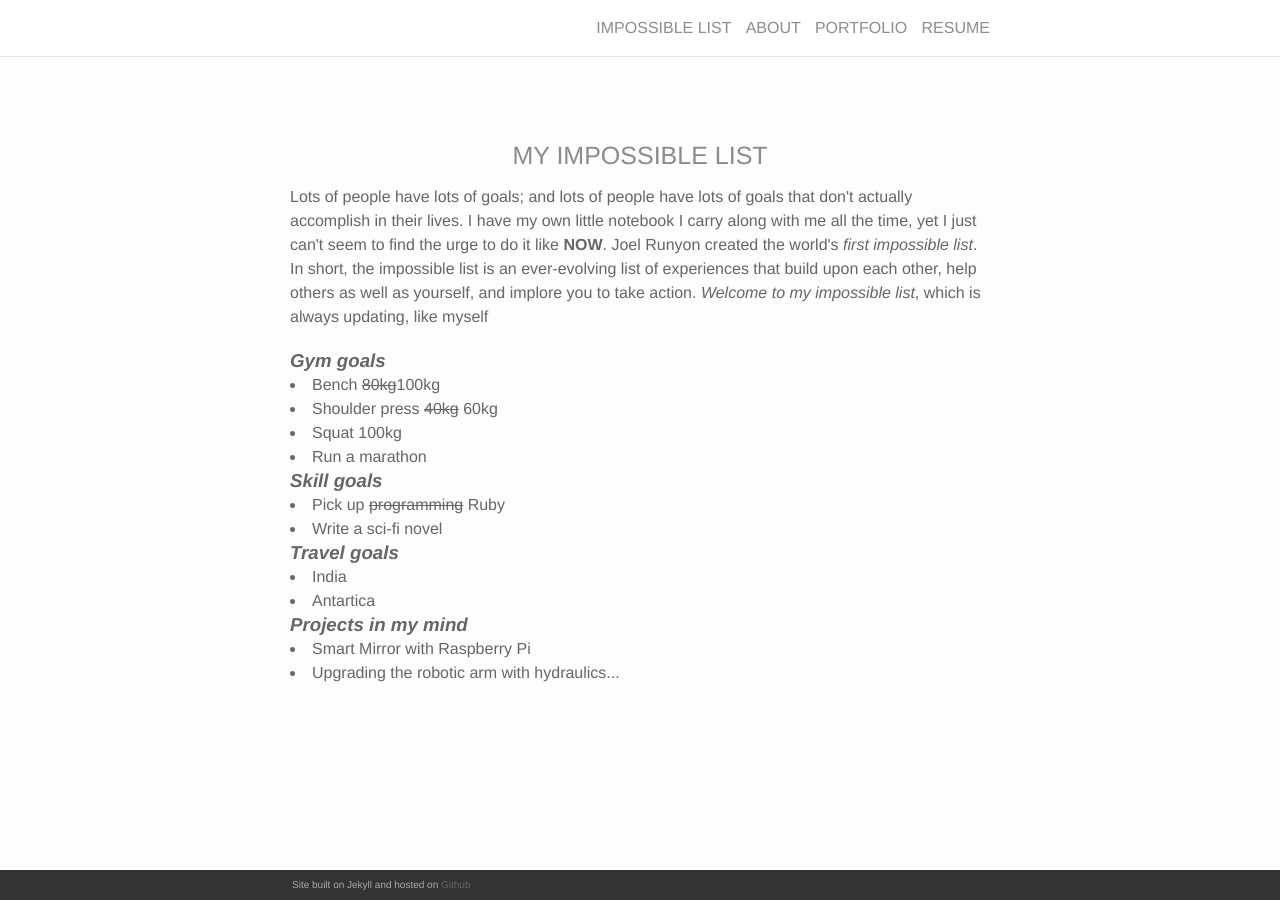
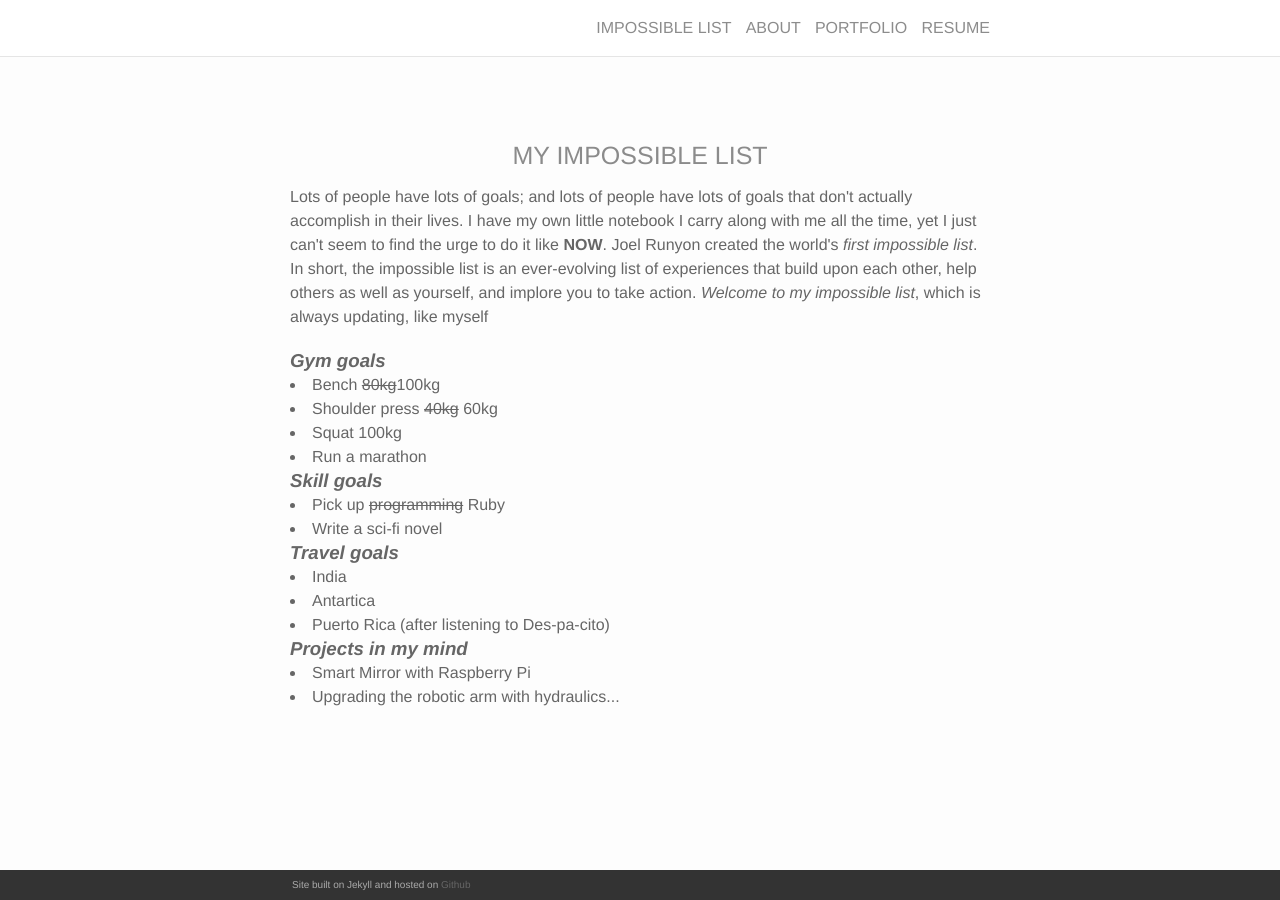
Before and after one commit to chwong1996/myhome, a Jekyll site: the page built from todolist.html, in a window 1280 px wide. Built offline with Jekyll 4.4.1, drawn with Linux system fonts in a browser that asks for light colours; nearby versions of some CDN libraries.

Commit message:
Update todolist.html

```diff
--- a/todolist.html
+++ b/todolist.html
@@ -17,9 +17,11 @@ Lots of people have lots of goals; and lots of people have lots of goals that do
 	<b><i><h3>Skill goals</b></h3></i>
 	<li>Pick up <strike>programming</strike> Ruby
 	<li>Write a sci-fi novel </li>
+
 	<b><i><h3>Travel goals</b></i></h3>
 	<li>India</li>
 	<li>Antartica</li>
+	<li>Puerto Rica (after listening to Des-pa-cito) </li>
 
 	<b><i><h3>Projects in my mind</b></i></h3>
 	<li>Smart Mirror with Raspberry Pi</li>
```
